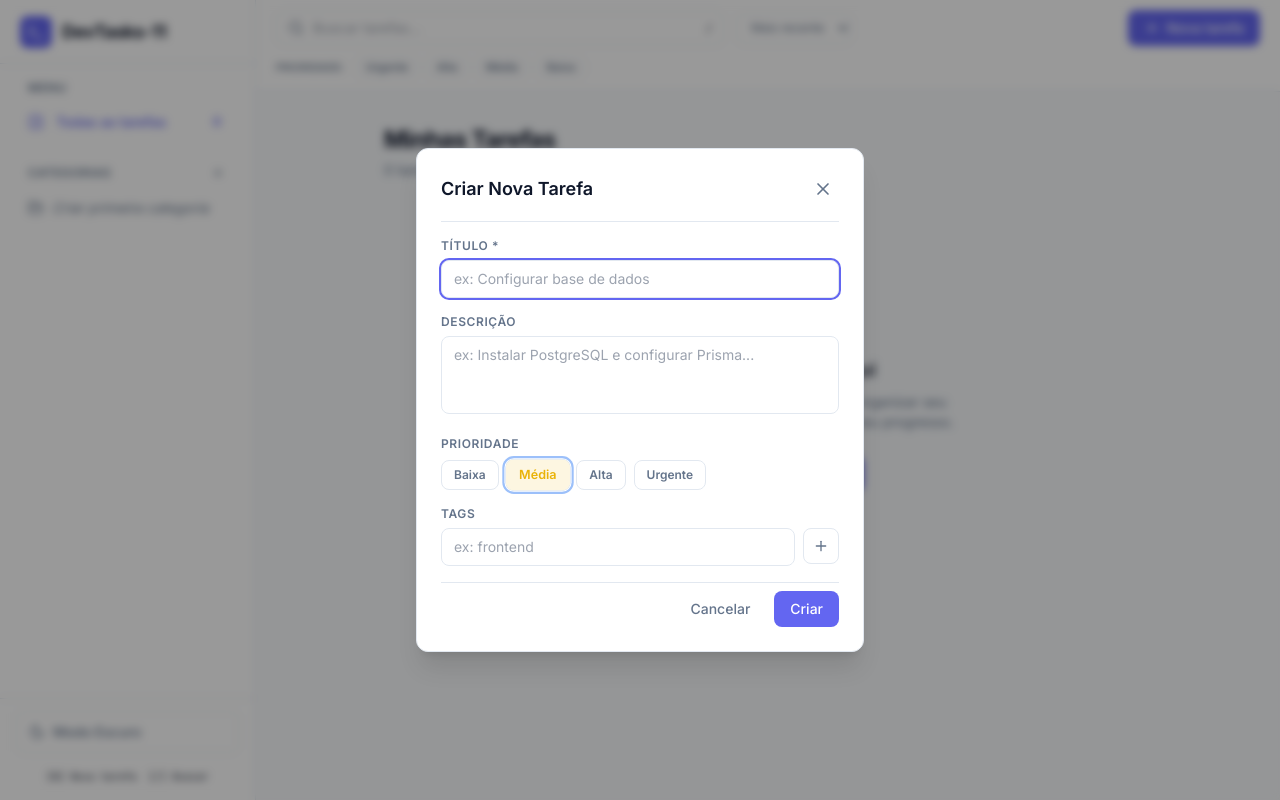
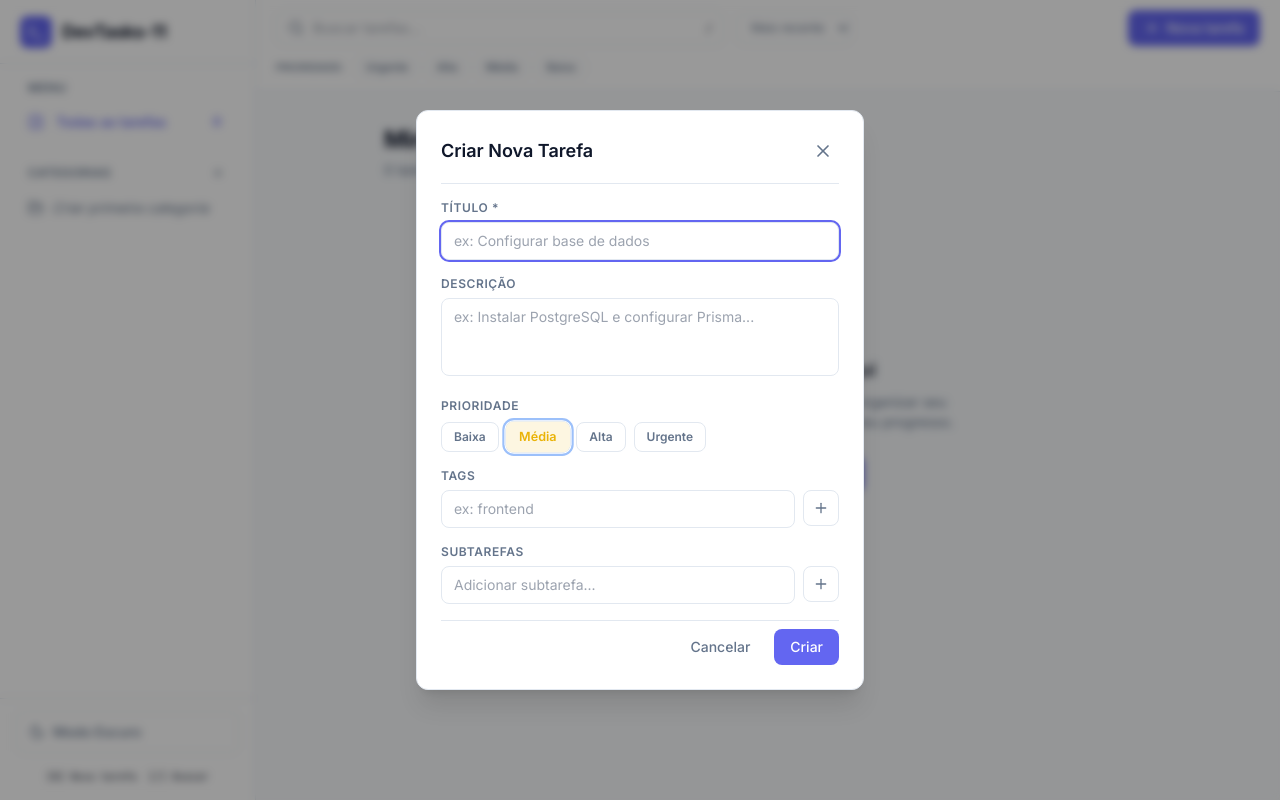
Before and after one commit to darpimen11/DevTasks, a React (Vite) app: page / in a window 1280 px wide. Both pictures are taken after a click on the button "Nova tarefa". Built offline with nearby package versions, Linux system fonts and the light colour scheme.

Commit message:
feat: subtarefas (Fase 4 - bloco 2)

```diff
--- a/src/features/tasks/components/TaskCard.tsx
+++ b/src/features/tasks/components/TaskCard.tsx
@@ -1,6 +1,6 @@
 import React, { useState } from 'react'
-import { Edit2, Trash2, Calendar } from 'lucide-react'
-import type { Task } from '../types'
+import { Edit2, Trash2, Calendar, ChevronDown, ChevronUp, CheckSquare } from 'lucide-react'
+import type { Task, Subtask } from '../types'
 import { Checkbox } from '../../../components/ui/Checkbox'
 import { useTasksStore } from '../../../store/tasksStore'
 import { useCategoriesStore } from '../../../store/categoriesStore'
@@ -20,9 +20,12 @@ export const TaskCard: React.FC<TaskCardProps> = ({ task, activeTag, onTagClick
   const { toggleTask, deleteTask, editTask } = useTasksStore()
   const { categories } = useCategoriesStore()
   const [isEditing, setIsEditing] = useState(false)
+  const [isSubtasksExpanded, setIsSubtasksExpanded] = useState(false)
 
   const category = task.categoryId ? categories.find((c) => c.id === task.categoryId) : undefined
   const tags = task.tags ?? []
+  const subtasks = task.subtasks ?? []
+  const completedSubtasksCount = subtasks.filter(st => st.completed).length
 
   const handleDelete = () => {
     if (window.confirm('Tem certeza que deseja excluir esta tarefa?')) {
@@ -37,10 +40,20 @@ export const TaskCard: React.FC<TaskCardProps> = ({ task, activeTag, onTagClick
     priority: Task['priority'],
     categoryId?: string,
     tags?: string[],
+    subtasks?: Omit<Subtask, 'id'>[],
   ) => {
-    editTask(task.id, { title, description, priority, categoryId, tags: tags ?? [] })
+    editTask(task.id, { title, description, priority, categoryId, tags: tags ?? [], subtasks: subtasks as Subtask[] })
     setIsEditing(false)
     toast.success('Tarefa atualizada')
+  }
+
+  const handleToggleSubtask = (subtaskId: string) => {
+    if (!task.subtasks) return
+    const newSubtasks = task.subtasks.map(st =>
+      st.id === subtaskId ? { ...st, completed: !st.completed } : st
+    )
+    editTask(task.id, { subtasks: newSubtasks })
+    // Regra de negócio explícita: Concluir todas as subtarefas NÃO deve marcar a tarefa pai como concluída automaticamente.
   }
 
   const formatDate = (timestamp: number) => {
@@ -115,9 +128,49 @@ export const TaskCard: React.FC<TaskCardProps> = ({ task, activeTag, onTagClick
               })}
             </div>
           )}
+
+          {subtasks.length > 0 && (
+            <div className="pt-1.5">
+              <button
+                type="button"
+                onClick={() => setIsSubtasksExpanded(!isSubtasksExpanded)}
+                className="flex items-center gap-1.5 text-xs font-medium text-text-secondary hover:text-text-primary transition-colors focus:outline-none"
+              >
+                <CheckSquare className="h-3.5 w-3.5" />
+                <span>
+                  {completedSubtasksCount}/{subtasks.length} subtarefas
+                </span>
+                {isSubtasksExpanded ? (
+                  <ChevronUp className="h-3.5 w-3.5 ml-0.5 opacity-70" />
+                ) : (
+                  <ChevronDown className="h-3.5 w-3.5 ml-0.5 opacity-70" />
+                )}
+              </button>
+
+              {isSubtasksExpanded && (
+                <div className="mt-2 space-y-1.5 pl-1">
+                  {subtasks.map((st) => (
+                    <div key={st.id} className="flex items-start gap-2 group">
+                      <div className="pt-0.5">
+                        <input
+                          type="checkbox"
+                          checked={st.completed}
+                          onChange={() => handleToggleSubtask(st.id)}
+                          className="w-3.5 h-3.5 rounded-sm border-border text-accent focus:ring-accent cursor-pointer transition-colors"
+                        />
+                      </div>
+                      <span className={`text-xs flex-1 break-words leading-tight ${st.completed ? 'line-through text-text-secondary opacity-70' : 'text-text-primary'}`}>
+                        {st.title}
+                      </span>
+                    </div>
+                  ))}
+                </div>
+              )}
+            </div>
+          )}
         </div>
 
-        <div className="flex items-center gap-1 shrink-0">
+        <div className="flex flex-col items-center gap-1 shrink-0">
           <button
             onClick={() => setIsEditing(true)}
             className="p-1.5 rounded-lg text-text-secondary hover:text-text-primary hover:bg-border/20 transition-colors focus:outline-none"
@@ -143,6 +196,7 @@ export const TaskCard: React.FC<TaskCardProps> = ({ task, activeTag, onTagClick
           initialPriority={task.priority}
           initialCategoryId={task.categoryId}
           initialTags={tags}
+          initialSubtasks={subtasks}
           onCancel={() => setIsEditing(false)}
           submitLabel="Salvar"
         />
--- a/src/features/tasks/components/TaskForm.tsx
+++ b/src/features/tasks/components/TaskForm.tsx
@@ -3,7 +3,7 @@ import { Plus, X } from 'lucide-react'
 import { Button } from '../../../components/ui/Button'
 import { PRIORITY_CONFIG } from './PriorityBadge'
 import { useCategoriesStore } from '../../../store/categoriesStore'
-import type { Priority } from '../types'
+import type { Priority, Subtask } from '../types'
 
 interface TaskFormProps {
   onSubmit: (
@@ -12,12 +12,14 @@ interface TaskFormProps {
     priority: Priority,
     categoryId?: string,
     tags?: string[],
+    subtasks?: Omit<Subtask, 'id'>[],
   ) => void
   initialTitle?: string
   initialDescription?: string
   initialPriority?: Priority
   initialCategoryId?: string
   initialTags?: string[]
+  initialSubtasks?: Omit<Subtask, 'id'>[]
   onCancel: () => void
   submitLabel?: string
 }
@@ -29,6 +31,7 @@ export const TaskForm: React.FC<TaskFormProps> = ({
   initialPriority = 'medium',
   initialCategoryId = '',
   initialTags = [],
+  initialSubtasks = [],
   onCancel,
   submitLabel = 'Salvar',
 }) => {
@@ -38,6 +41,8 @@ export const TaskForm: React.FC<TaskFormProps> = ({
   const [categoryId, setCategoryId] = useState(initialCategoryId)
   const [tags, setTags] = useState<string[]>(initialTags)
   const [tagInput, setTagInput] = useState('')
+  const [subtasks, setSubtasks] = useState<Omit<Subtask, 'id'>[]>(initialSubtasks)
+  const [subtaskInput, setSubtaskInput] = useState('')
   const [error, setError] = useState('')
 
   const { categories } = useCategoriesStore()
@@ -73,6 +78,30 @@ export const TaskForm: React.FC<TaskFormProps> = ({
     }
   }
 
+  const handleAddSubtask = () => {
+    const title = subtaskInput.trim()
+    if (!title) return
+    setSubtasks((curr) => [...curr, { title, completed: false }])
+    setSubtaskInput('')
+  }
+
+  const handleSubtaskKeyDown = (e: React.KeyboardEvent<HTMLInputElement>) => {
+    if (e.key === 'Enter') {
+      e.preventDefault()
+      handleAddSubtask()
+    }
+  }
+
+  const handleRemoveSubtask = (index: number) => {
+    setSubtasks((curr) => curr.filter((_, i) => i !== index))
+  }
+
+  const handleToggleSubtask = (index: number) => {
+    setSubtasks((curr) =>
+      curr.map((st, i) => (i === index ? { ...st, completed: !st.completed } : st))
+    )
+  }
+
   const handleSubmit = (e: React.FormEvent) => {
     e.preventDefault()
     if (!title.trim()) {
@@ -84,7 +113,11 @@ export const TaskForm: React.FC<TaskFormProps> = ({
     const submitTags =
       pendingTag && !hasTag(pendingTag) ? [...tags, pendingTag] : tags
 
-    onSubmit(title.trim(), description.trim(), priority, categoryId || undefined, submitTags)
+    const pendingSubtask = subtaskInput.trim()
+    const submitSubtasks =
+      pendingSubtask ? [...subtasks, { title: pendingSubtask, completed: false }] : subtasks
+
+    onSubmit(title.trim(), description.trim(), priority, categoryId || undefined, submitTags, submitSubtasks)
   }
 
   const priorities: Priority[] = ['low', 'medium', 'high', 'urgent']
@@ -221,6 +254,57 @@ export const TaskForm: React.FC<TaskFormProps> = ({
         )}
       </div>
 
+      {/* Subtasks */}
+      <div>
+        <label className="block text-xs font-semibold uppercase tracking-wider text-text-secondary mb-1.5">
+          Subtarefas
+        </label>
+        <div className="flex gap-2 mb-2">
+          <input
+            type="text"
+            value={subtaskInput}
+            onChange={(e) => setSubtaskInput(e.target.value)}
+            onKeyDown={handleSubtaskKeyDown}
+            placeholder="Adicionar subtarefa..."
+            className="min-w-0 flex-1 px-3 py-2 text-sm rounded-lg border border-border bg-surface text-text-primary placeholder:text-text-secondary/50 focus:outline-none focus:ring-2 focus:ring-accent"
+          />
+          <button
+            type="button"
+            onClick={handleAddSubtask}
+            className="inline-flex h-9 w-9 items-center justify-center rounded-lg border border-border text-text-secondary hover:text-text-primary hover:bg-border/20 focus:outline-none focus:ring-2 focus:ring-accent transition-colors"
+            title="Adicionar subtarefa"
+          >
+            <Plus className="h-4 w-4" />
+          </button>
+        </div>
+
+        {subtasks.length > 0 && (
+          <div className="space-y-1">
+            {subtasks.map((st, index) => (
+              <div key={index} className="flex items-center gap-2 group px-1 rounded hover:bg-border/10 transition-colors">
+                <input
+                  type="checkbox"
+                  checked={st.completed}
+                  onChange={() => handleToggleSubtask(index)}
+                  className="w-3.5 h-3.5 rounded-sm border-border text-accent focus:ring-accent cursor-pointer"
+                />
+                <span className={`text-sm flex-1 truncate ${st.completed ? 'line-through text-text-secondary' : 'text-text-primary'}`}>
+                  {st.title}
+                </span>
+                <button
+                  type="button"
+                  onClick={() => handleRemoveSubtask(index)}
+                  className="p-1 text-text-secondary hover:text-priority-urgent opacity-0 group-hover:opacity-100 transition-opacity"
+                  title="Remover subtarefa"
+                >
+                  <X className="h-3.5 w-3.5" />
+                </button>
+              </div>
+            ))}
+          </div>
+        )}
+      </div>
+
       {/* Actions */}
       <div className="flex items-center justify-end gap-2 pt-2 border-t border-border">
         <Button type="button" variant="ghost" onClick={onCancel}>
--- a/src/store/tasksStore.ts
+++ b/src/store/tasksStore.ts
@@ -1,6 +1,6 @@
 import { create } from 'zustand'
 import { persist } from 'zustand/middleware'
-import type { Task, Priority } from '../features/tasks/types'
+import type { Task, Priority, Subtask } from '../features/tasks/types'
 
 interface TasksState {
   tasks: Task[]
@@ -10,6 +10,7 @@ interface TasksState {
     priority: Priority,
     categoryId?: string,
     tags?: string[],
+    subtasks?: Omit<Subtask, 'id'>[],
   ) => void
   toggleTask: (id: string) => void
   editTask: (id: string, updates: Partial<Task>) => void
@@ -22,7 +23,7 @@ export const useTasksStore = create<TasksState>()(
   persist(
     (set) => ({
       tasks: [],
-      addTask: (title, description, priority, categoryId, tags = []) =>
+      addTask: (title, description, priority, categoryId, tags = [], subtasks = []) =>
         set((state) => ({
           tasks: [
             ...state.tasks,
@@ -35,6 +36,7 @@ export const useTasksStore = create<TasksState>()(
               priority,
               categoryId,
               tags,
+              subtasks: subtasks.map(st => ({ ...st, id: crypto.randomUUID() })),
             },
           ],
         })),
```
Also changed, not shown: src/features/tasks/types.ts (+7 -0 lines).
